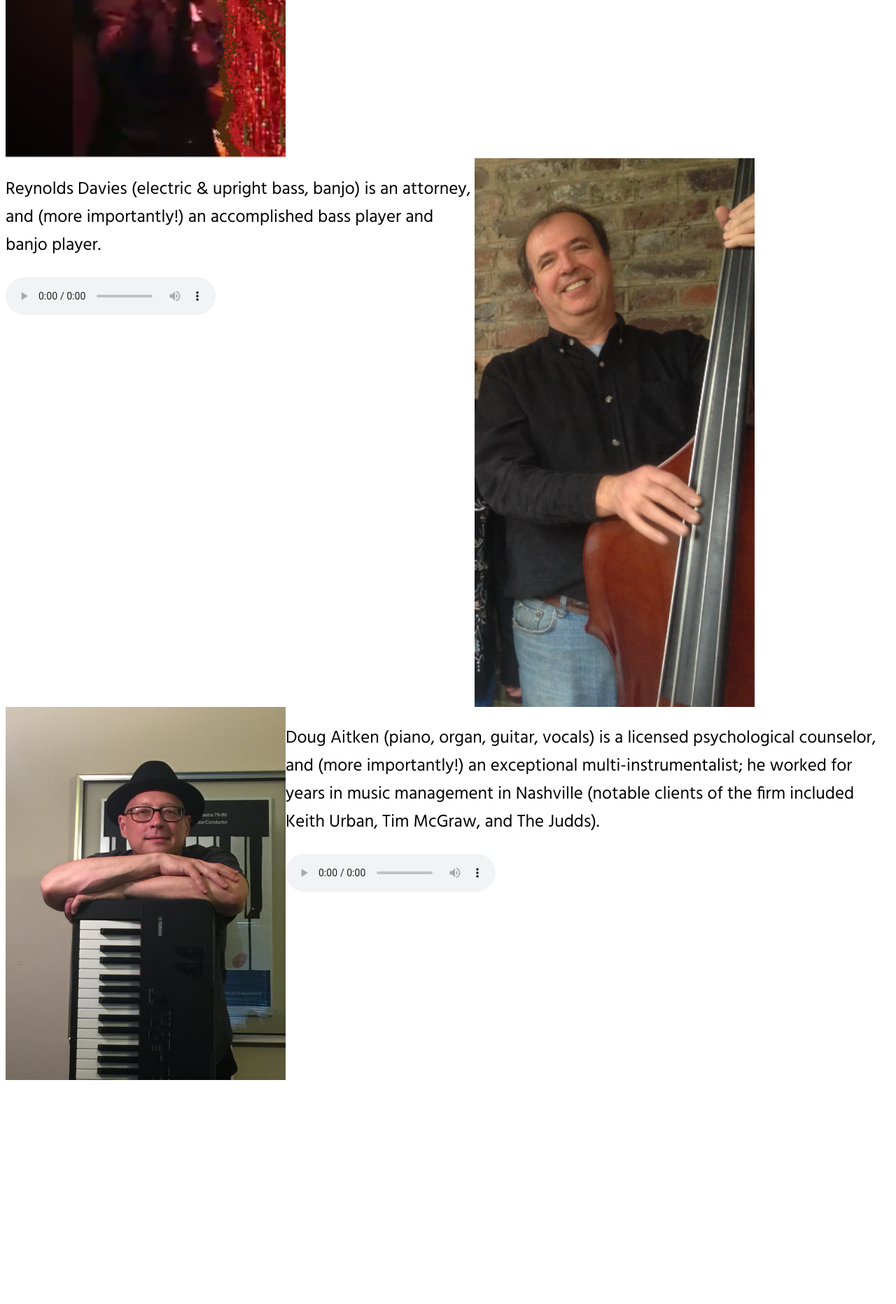
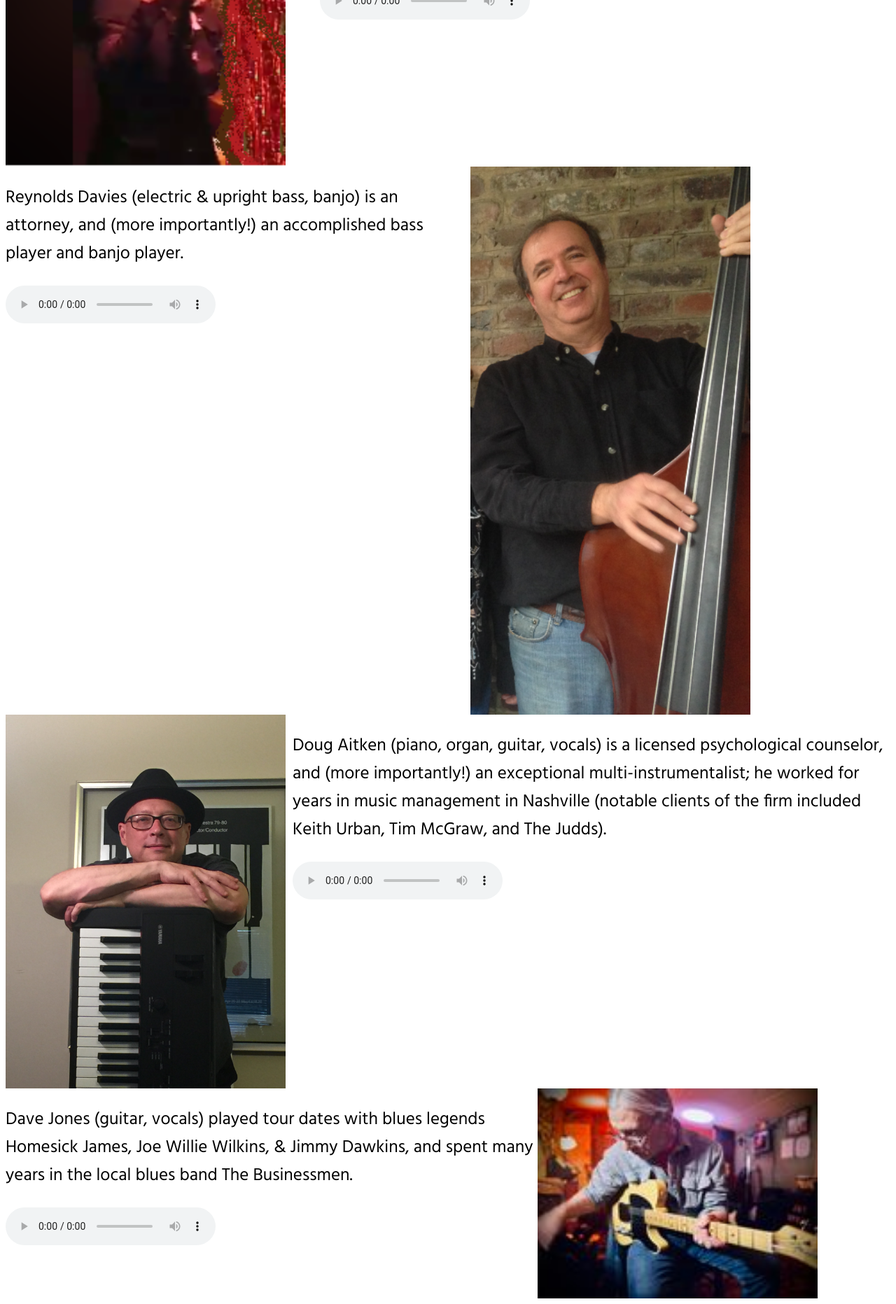
Before and after one commit to KathyDoss/thedosstones, a PHP site: page / in a window 1280 px wide. Shown: the part 2120-3983 px from the top of the page at 70% size. Before the commit the page ends 3663 px from the top, so only its background shows below. Run offline with PHP 8.4, Linux system fonts and the light colour scheme.

Commit message:
first commit jan 31

```diff
--- a/assets/style/style.css
+++ b/assets/style/style.css
@@ -16,10 +16,12 @@
 
 img {
   width: 50vh;
+  margin-right: 10 px;
 }
 
 .image-container {
   width: 100%;
+  margin-right: 10px;
 }
 
 #band-image {
--- a/index.html
+++ b/index.html
@@ -120,8 +120,8 @@ accomplished bass player and banjo player.
     </div>
 
     <div class="container">
-      <div class="image-container">
-        <img id="doug-image" src="assets/images/Doug.jpg" />
+      <div class="image-container" margin-right:10 px;>
+          <img id="doug-image" src="assets/images/Doug.jpg" />
       </div>
       <div class="text-container">
         <p>
@@ -141,27 +141,23 @@ Urban, Tim McGraw, and The Judds).
       </div>
     </div>
 
-<!---------------------------------- begin comment   <div class="container">
+<div class="container">
       <div class="text-container">
         <p>
-          Casey Lutton (guitar, vocals) has toured and
-recorded with blues legend Homesick James...,
-with Nashville's own blues queen, Marion James...,
-and with James “Nick” Nixon. Casey also served as
-band director for Clifford Curry and fronted his
-own band The Hypnotics.
+          Dave Jones (guitar, vocals) played tour dates with
+blues legends Homesick James, Joe Willie Wilkins, & Jimmy Dawkins,
+and spent many years in the local blues band The Businessmen.
         </p>
-        <audio
-          controls
-          src="/assets/audio/Life and Love.mp3">
+        <audio controls>
+          <source src="JonesIrresistibleClip.mp3" type="audio/mpeg">
             Your browser does not support the
             <code>audio</code> element.
         </audio>
       </div>
       <div class="image-container">
-        <img id="casey-image" src="assets/images/Casey.jpg" />
+        <img id="jones-image" src="assets/images/JonesPic01.jpg" />
       </div>
-    </div>    --end Casey comment>
+    </div>
 
   <!-- begin Samantha comment
     <div class="container">
```
Also changed, not shown: assets/images/JonesPic01.jpg (added), 1 other file.
